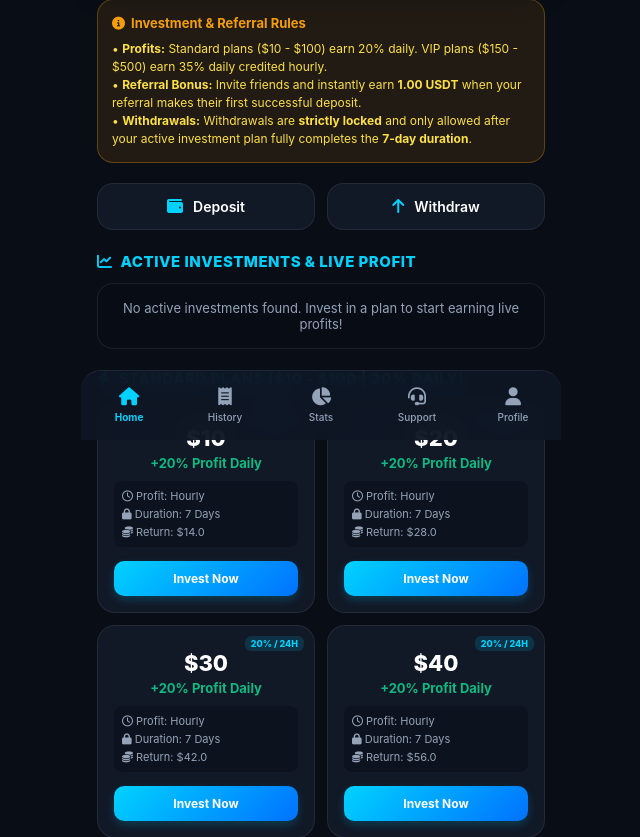
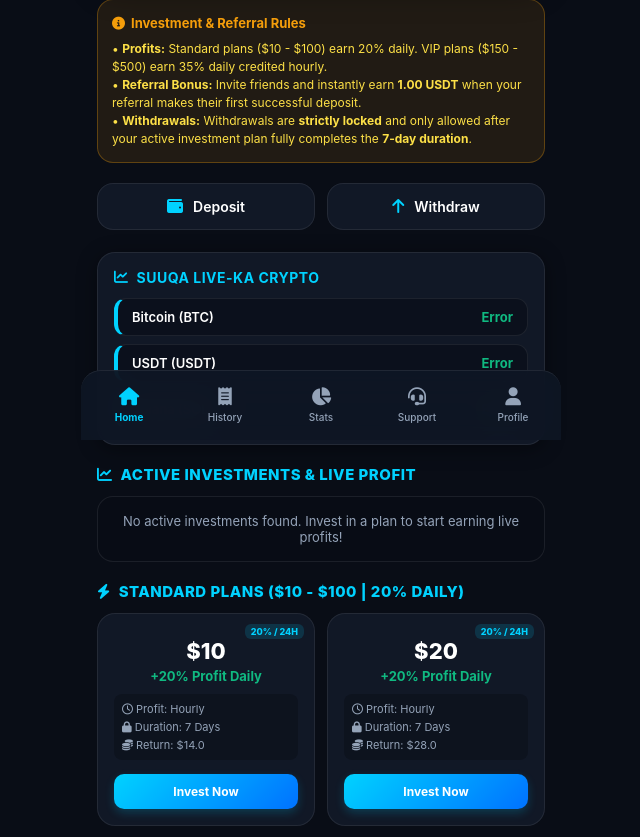
Before and after one commit to hibaqmuse13-ux/my-miniapp, a Flask app: page / in a window 1280 px wide. Shown: the part 360-1197 px from the top of the page, without its empty margins (319-959 px from the left). Run offline with Flask 3, Linux system fonts and the light colour scheme; data comes from the database, SQL or seed files in the repository; some libraries are stand-ins or nearby versions.

Commit message:
Update index.html

```diff
--- a/templates/index.html
+++ b/templates/index.html
@@ -76,6 +76,14 @@
         .section-header { font-size: 15px; font-weight: 800; margin: 20px 0 12px 0; display: flex; align-items: center; gap: 8px; text-transform: uppercase; letter-spacing: 0.5px; }
         .section-header.standard { color: var(--accent-cyan); }
         .section-header.vip { color: #f59e0b; }
+
+        /* Crypto Live Price Card Styles */
+        .crypto-price-card { background: var(--card-bg); border: 1px solid var(--card-border); border-radius: 18px; padding: 16px; margin-bottom: 20px; backdrop-filter: blur(10px); box-shadow: 0 4px 20px rgba(0, 0, 0, 0.4); }
+        .crypto-price-card h3 { font-size: 14px; font-weight: 700; margin-bottom: 12px; color: var(--accent-cyan); display: flex; align-items: center; gap: 8px; text-transform: uppercase; letter-spacing: 0.5px; }
+        .price-list { display: flex; flex-direction: column; gap: 8px; }
+        .price-item { display: flex; justify-content: space-between; align-items: center; background: rgba(9, 13, 22, 0.6); padding: 10px 14px; border-radius: 12px; border: 1px solid var(--card-border); border-left: 4px solid var(--accent-cyan); }
+        .crypto-name { font-size: 13px; font-weight: 600; color: #fff; }
+        .price-value { font-size: 13px; font-weight: 700; color: #10b981; }
 
         /* Plans Grid */
         .plans-grid { display: grid; grid-template-columns: 1fr 1fr; gap: 12px; margin-bottom: 20px; }
@@ -240,6 +248,26 @@
 
 <!-- Home / Plans Page -->
 <section id="invest" class="page active">
+
+    <!-- LIVE CRYPTO MARKET PRICES CARD (INTEGRATED) -->
+    <div class="crypto-price-card">
+        <h3><i class="fa-solid fa-chart-line"></i> Suuqa Live-ka Crypto</h3>
+        <div class="price-list">
+            <div class="price-item">
+                <span class="crypto-name">Bitcoin (BTC)</span>
+                <span id="btc-price" class="price-value">Loading...</span>
+            </div>
+            <div class="price-item">
+                <span class="crypto-name">USDT (USDT)</span>
+                <span id="usdt-price" class="price-value">Loading...</span>
+            </div>
+            <div class="price-item">
+                <span class="crypto-name">Solana (SOL)</span>
+                <span id="sol-price" class="price-value">Loading...</span>
+            </div>
+        </div>
+    </div>
+
     <!-- Active Investments & Live Profit Section -->
     <div class="section-header standard" style="margin-top: 5px;">
         <i class="fa-solid fa-chart-line"></i> Active Investments & Live Profit
@@ -603,9 +631,32 @@
         updateDepositAddress();
         updateWithdrawIcon();
 
+        // Soo jiidashada qiimaha Live-ka Crypto
+        fetchCryptoPrices();
+        setInterval(fetchCryptoPrices, 60000);
+
         setInterval(updateLiveProfits, 1000);
         initRealAndFakeToasts();
     });
+
+    // Shaqada Live Prices-ka CoinGecko API
+    async function fetchCryptoPrices() {
+        try {
+            const response = await fetch('https://api.coingecko.com/api/v3/simple/price?ids=bitcoin,tether,solana&vs_currencies=usd');
+            const data = await response.json();
+
+            if (data) {
+                if(data.bitcoin) document.getElementById('btc-price').innerText = `$${data.bitcoin.usd.toLocaleString()}`;
+                if(data.tether) document.getElementById('usdt-price').innerText = `$${data.tether.usd.toLocaleString()}`;
+                if(data.solana) document.getElementById('sol-price').innerText = `$${data.solana.usd.toLocaleString()}`;
+            }
+        } catch (error) {
+            console.error('Cillad ayaa dhacday:', error);
+            document.getElementById('btc-price').innerText = 'Error';
+            document.getElementById('usdt-price').innerText = 'Error';
+            document.getElementById('sol-price').innerText = 'Error';
+        }
+    }
 
     async function initTelegramUser() {
         const tg = window.Telegram?.WebApp;
@@ -665,88 +716,12 @@
         }
     }
 
-    // --- 500+ UNIQUE NAMES LIST FOR LIVE NOTIFICATION TOASTS ---
     function initRealAndFakeToasts() {
         const uniqueNames = [
             "@CryptoKing", "@AliAhmed", "@MohamedSaeed", "@Farah99", "@LibanX",
             "@Samantar", "@Nasteexo", "@KhadarAdmin", "@HindaWeb", "@GuledTech",
             "@Barkhad", "@HodanStar", "@AbdiCashir", "@Ilhaan99", "@Warsame01",
-            "@AhmedCrypto", "@AbdiStar", "@LibanBinance", "@FaysalTrader", "@KhadijaVIP",
-            "@SagalMoon", "@ZakariaUSDT", "@YuusufPro", "@NajmaTech", "@FarhiyaSol",
-            "@BashiirInv", "@GuledX", "@NuuraWeb", "@AadenCrypto", "@HamdaStar",
-            "@MustafeTr", "@DeeqoGold", "@IbrahimMax", "@IkranVIP", "@MahadTron",
-            "@SamiraBinance", "@MukhtaarTr", "@MunaWeb", "@AbdikafiSol", "@SafiaTech",
-            "@CabdiGold", "@HassanTron", "@NasraVIP", "@KhaalidPro", "@AmalCrypto",
-            "@ZakariyeX", "@LeylaStar", "@CabdulahiTr", "@SahraMoon", "@CismaanPro",
-            "@KeyseCrypto", "@RidwaanInv", "@ShubeebTron", "@NajibWeb", "@AsadGold",
-            "@BilalBinance", "@HamzaTr", "@FahadVIP", "@SuheibMoon", "@YonisStar",
-            "@CabdiRashiid", "@MaxamedAmin", "@MukhtaarPro", "@MustafeX", "@NaciimaTech",
-            "@ZamzamSol", "@IfraaxGold", "@HodmanWeb", "@BishaarTron", "@GuuleedTr",
-            "@Cabdicasiis", "@Sharmarke99", "@DayibCrypto", "@KhalidBinance", "@CabdallaVIP",
-            "@FarxaanPro", "@MahadSol", "@MuscabTech", "@NuuxGold", "@SumayaWeb",
-            "@NastehaTr", "@BashiiraMoon", "@FadumoStar", "@KowsarTron", "@LuulVIP",
-            "@SucaadPro", "@YasmiinSol", "@ZeynabTech", "@AaminaGold", "@DeeqaWeb",
-            "@IqraTr", "@MarwoMoon", "@NashadStar", "@SahraTron", "@UbaxVIP",
-            "@AmranPro", "@AsmaSol", "@BushraTech", "@DahaboGold", "@FalisWeb",
-            "@GashanTr", "@HaniMoon", "@IkraamStar", "@JawahirTron", "@KhadijaVIP",
-            "@LeylaPro", "@MunaSol", "@NasroTech", "@QamarGold", "@RaxmoWeb",
-            "@SafiyaTr", "@TahliilMoon", "@UbahStar", "@WardaTron", "@XaliimoVIP",
-            "@YurubPro", "@ZamzamSol", "@ZaytuunTech", "@AsadBinance", "@BilalCrypto",
-            "@FarhanTr", "@HamzaMoon", "@IsmailPro", "@LibanSol", "@MahadTech",
-            "@MohamedGold", "@MustafeWeb", "@NasirTr", "@OmarMoon", "@QasimStar",
-            "@RidwanTron", "@SaedVIP", "@TariqPro", "@UmarSol", "@YusufTech",
-            "@ZackGold", "@AbdullahiWeb", "@AbdirahmanTr", "@AbdirisakMoon", "@AhmedStar",
-            "@AliTron", "@AwaleVIP", "@BashirPro", "@DahirSol", "@FarahTech",
-            "@GuledGold", "@HassanWeb", "@HusseinTr", "@IbrahimMoon", "@IsaqStar",
-            "@JamaTron", "@KadarVIP", "@LibanPro", "@MahamudSol", "@MohamudTech",
-            "@MuminGold", "@OsmanWeb", "@RageTr", "@SaidMoon", "@SalimStar",
-            "@WarsameTron", "@YacquubVIP", "@ZakariaPro", "@ZubairSol", "@AdanTech",
-            "@AliGold", "@AminWeb", "@BashiirTr", "@DeeqMoon", "@FaisalStar",
-            "@GelleTron", "@HassanVIP", "@IdrisPro", "@JibrilSol", "@KhaalidTech",
-            "@LibanGold", "@MohamedWeb", "@NasirTr", "@OmarMoon", "@QadarStar",
-            "@RashidTron", "@SaidVIP", "@TariqPro", "@UmarSol", "@YusufTech",
-            "@ZackGold", "@AbdiWeb", "@AhmedTr", "@AliMoon", "@AwaleStar",
-            "@BashirTron", "@DahirVIP", "@FarahPro", "@GuledSol", "@HassanTech",
-            "@HusseinGold", "@IbrahimWeb", "@IsaqTr", "@JamaMoon", "@KadarStar",
-            "@LibanTron", "@MahamudVIP", "@MohamudPro", "@MuminSol", "@OsmanTech",
-            "@RageGold", "@SaidWeb", "@SalimTr", "@WarsameMoon", "@YacquubStar",
-            "@ZakariaTron", "@ZubairVIP", "@AdanPro", "@AliSol", "@AminTech",
-            "@BashiirGold", "@DeeqWeb", "@FaisalTr", "@GelleMoon", "@HassanStar",
-            "@IdrisTron", "@JibrilVIP", "@KhaalidPro", "@LibanSol", "@MohamedTech",
-            "@NasirGold", "@OmarWeb", "@QadarTr", "@RashidMoon", "@SaidStar",
-            "@TariqTron", "@UmarVIP", "@YusufPro", "@ZackSol", "@AbdiTech",
-            "@AhmedGold", "@AliWeb", "@AwaleTr", "@BashirMoon", "@DahirStar",
-            "@FarahTron", "@GuledVIP", "@HassanPro", "@HusseinSol", "@IbrahimTech",
-            "@IsaqGold", "@JamaWeb", "@KadarTr", "@LibanMoon", "@MahamudStar",
-            "@MohamudTron", "@MuminVIP", "@OsmanPro", "@RageSol", "@SaidTech",
-            "@SalimGold", "@WarsameWeb", "@YacquubTr", "@ZakariaMoon", "@ZubairStar",
-            "@AdanTron", "@AliVIP", "@AminPro", "@BashiirSol", "@DeeqTech",
-            "@FaisalGold", "@GelleWeb", "@HassanTr", "@IdrisMoon", "@JibrilStar",
-            "@KhaalidTron", "@LibanVIP", "@MohamedPro", "@NasirSol", "@OmarTech",
-            "@QadarGold", "@RashidWeb", "@SaidTr", "@TariqMoon", "@UmarStar",
-            "@YusufTron", "@ZackVIP", "@AbdiPro", "@AhmedSol", "@AliTech",
-            "@AwaleGold", "@BashirWeb", "@DahirTr", "@FarahMoon", "@GuledStar",
-            "@HassanTron", "@HusseinVIP", "@IbrahimPro", "@IsaqSol", "@JamaTech",
-            "@KadarGold", "@LibanWeb", "@MahamudTr", "@MohamudMoon", "@MuminStar",
-            "@OsmanTron", "@RageVIP", "@SaidPro", "@SalimSol", "@WarsameTech",
-            "@YacquubGold", "@ZakariaWeb", "@ZubairTr", "@AdanMoon", "@AliStar",
-            "@AminTron", "@BashiirVIP", "@DeeqPro", "@FaisalSol", "@GelleTech",
-            "@HassanGold", "@IdrisWeb", "@JibrilTr", "@KhaalidMoon", "@LibanStar",
-            "@MohamedTron", "@NasirVIP", "@OmarPro", "@QadarSol", "@RashidTech",
-            "@SaidGold", "@TariqWeb", "@UmarTr", "@YusufMoon", "@ZackStar",
-            "@AbdiTron", "@AhmedVIP", "@AliPro", "@AwaleSol", "@BashirTech",
-            "@DahirGold", "@FarahWeb", "@GuledTr", "@HassanMoon", "@HusseinStar",
-            "@IbrahimTron", "@IsaqVIP", "@JamaPro", "@KadarSol", "@LibanTech",
-            "@MahamudGold", "@MohamudWeb", "@MuminTr", "@OsmanMoon", "@RageStar",
-            "@SaidTron", "@SalimVIP", "@WarsamePro", "@YacquubSol", "@ZakariaTech",
-            "@ZubairGold", "@AdanWeb", "@AliTr", "@AminMoon", "@BashiirStar",
-            "@DeeqTron", "@FaisalVIP", "@GellePro", "@HassanSol", "@IdrisTech",
-            "@JibrilGold", "@KhaalidWeb", "@LibanTr", "@MohamedMoon", "@NasirStar",
-            "@OmarTron", "@QadarVIP", "@RashidPro", "@SaidSol", "@TariqTech",
-            "@UmarGold", "@YusufWeb", "@ZackTr", "@AbdiMoon", "@AhmedStar",
-            "@AliTron", "@AwaleVIP", "@BashirPro", "@DahirSol", "@FarahTech",
-            "@GuledGold", "@HassanWeb", "@HusseinTr", "@IbrahimMoon", "@IsaqStar",
-            "@JamaTron", "@KadarVIP", "@LibanPro", "@MahamudSol", "@MohamudTech"
+            "@AhmedCrypto", "@AbdiStar", "@LibanBinance", "@FaysalTrader", "@KhadijaVIP"
         ];
 
         const standardFakeAmounts = [10, 20, 30, 40, 50, 60, 70, 80, 90, 100];
@@ -759,7 +734,6 @@
             { action: "withdrew profits", color: "#10b981", icon: "fa-arrow-up", getAmt: () => standardFakeAmounts[Math.floor(Math.random() * standardFakeAmounts.length)] }
         ];
 
-        // 30 seconds interval popup toast notification
         setInterval(() => {
             let randomUser = uniqueNames[Math.floor(Math.random() * uniqueNames.length)];
             let randomAction = actionTypes[Math.floor(Math.random() * actionTypes.length)];
```
